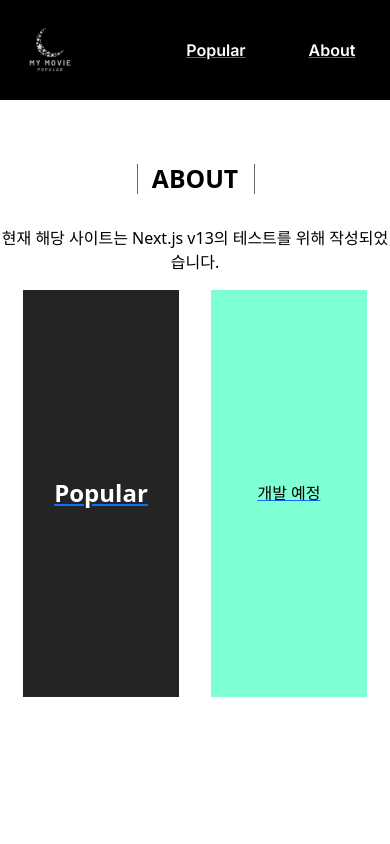
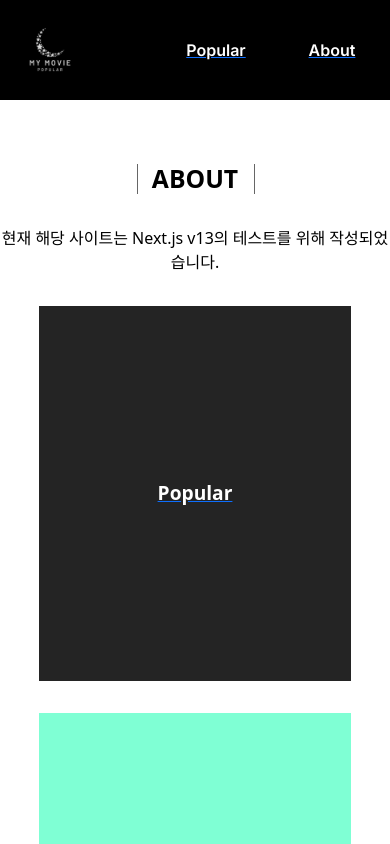
Before and after one commit to Lee-Sang-Beom/use_Next.js13, a Next.js app: page /about in a window 390 px wide. Shown: the top 844 px of the page. Built offline with nearby package versions, Linux system fonts and the light colour scheme.

Commit message:
add responsive effect : card in about page

```diff
--- a/app/about/css/About.module.css
+++ b/app/about/css/About.module.css
@@ -97,7 +97,7 @@
   transition: all 0.5s;
   background-color: rgb(36, 36, 36);
   color: white;
-  font-size: 1.5rem;
+  font-size: 1.2rem;
   font-weight: 800;
 }
 .about_section_wrap a .about_section_left_box:hover {
@@ -109,4 +109,21 @@
   justify-content: center;
   align-items: center;
   background-color: aquamarine;
+}
+@media screen and (max-width: 1024px) {
+  .about_section_wrap {
+    flex-direction: column;
+    align-items: center;
+  }
+  .about_section_wrap a {
+    width: 80%;
+  }
+  .about_section_wrap a .about_section_left_box {
+    width: 100%;
+    margin: 1rem 0;
+  }
+  .about_section_wrap a .about_section_right_box {
+    width: 100%;
+    margin: 1rem 0;
+  }
 }/*# sourceMappingURL=About.module.css.map */
--- a/app/about/css/About.module.scss
+++ b/app/about/css/About.module.scss
@@ -72,7 +72,6 @@
         display: flex;
         margin: 0 1rem;
 
-
         .about_section_left_box {
             width: 100%;
             display: flex;
@@ -83,7 +82,7 @@
 
             background-color: rgb(36, 36, 36);
             color: white;
-            font-size: 1.5rem;
+            font-size: 1.2rem;
             font-weight: 800;
 
             &:hover {
@@ -100,5 +99,26 @@
         }
     }
 
+    @media screen and (max-width: 1024px) {
+        flex-direction: column;
+        align-items: center;
+
+        a {
+            width: 80%;
+            .about_section_left_box {
+                width: 100%;
+                margin: 1rem 0;
+            }
+
+            .about_section_right_box {
+                width: 100%;
+
+                margin: 1rem 0;
+            }
+
+
+        }
+
+    }
 
 }
--- a/app/about/page.js
+++ b/app/about/page.js
@@ -6,7 +6,7 @@ import styles from "./css/About.module.css";
 const About = () => {
   const onMouseOverPopular = (e) => {
     e.target.style.borderRadius = "5rem";
-    e.target.style.fontSize = "1rem";
+    e.target.style.fontSize = "1.03rem";
     e.target.textContent = "현재 인기 있는 영화의 목록을 출력합니다.";
 
     // const currentTag = document.querySelector(
@@ -27,7 +27,7 @@ const About = () => {
   const onMouseLeavePopular = (e) => {
     e.target.style.borderRadius = "0rem";
     e.target.textContent = "Popular";
-    e.target.style.fontSize = "1.5rem";
+    e.target.style.fontSize = "1.2rem";
   };
 
   return (
--- a/app/page.js
+++ b/app/page.js
@@ -3,7 +3,7 @@
 "use client";
 
 import axios from "axios";
-import 'semantic-ui-css/semantic.min.css';
+import "semantic-ui-css/semantic.min.css";
 
 import { useState, useEffect, Suspense } from "react";
 import Loading from "../component/Loading";
```
Also changed, not shown: 2 other files (tests, documents, lock files or other folders).
